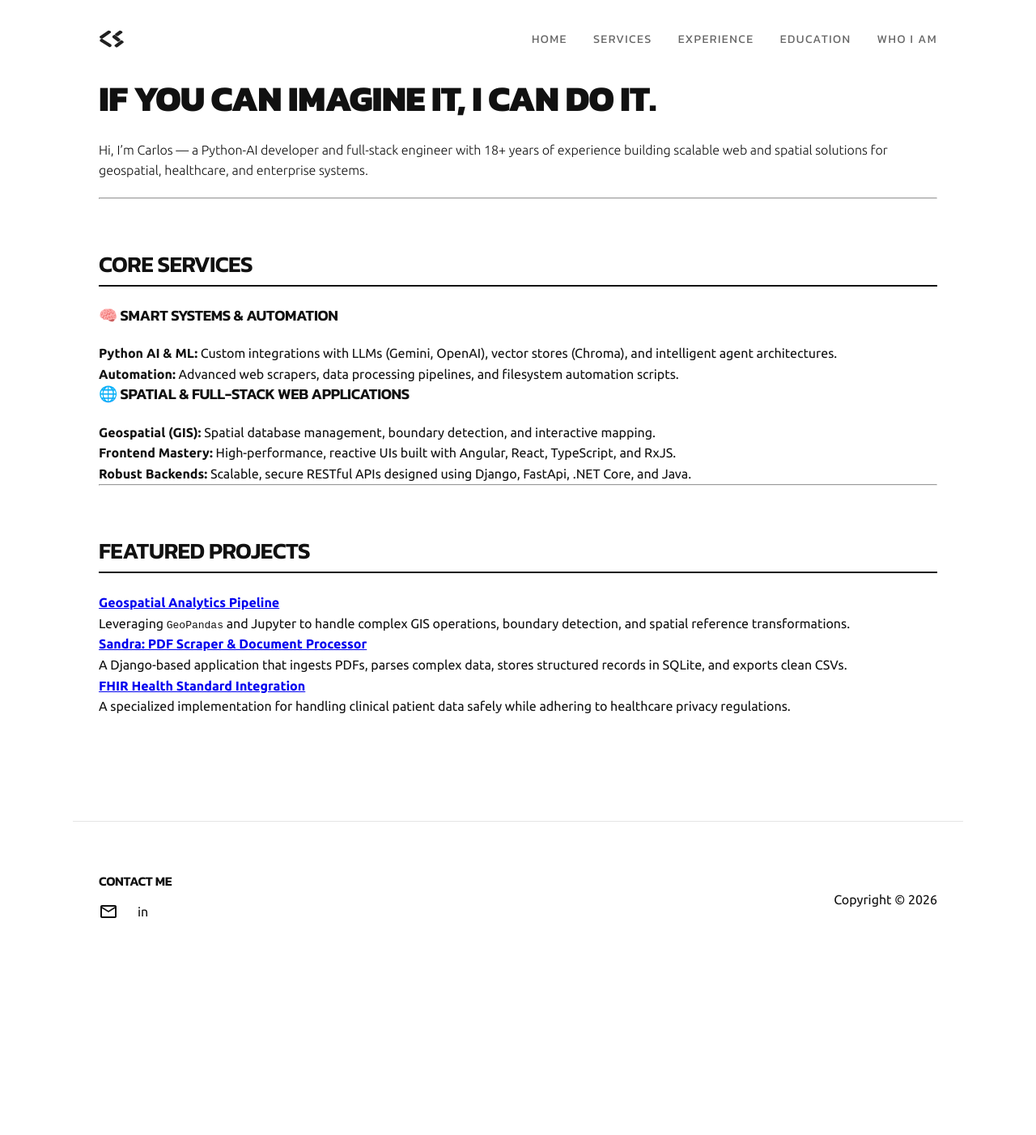
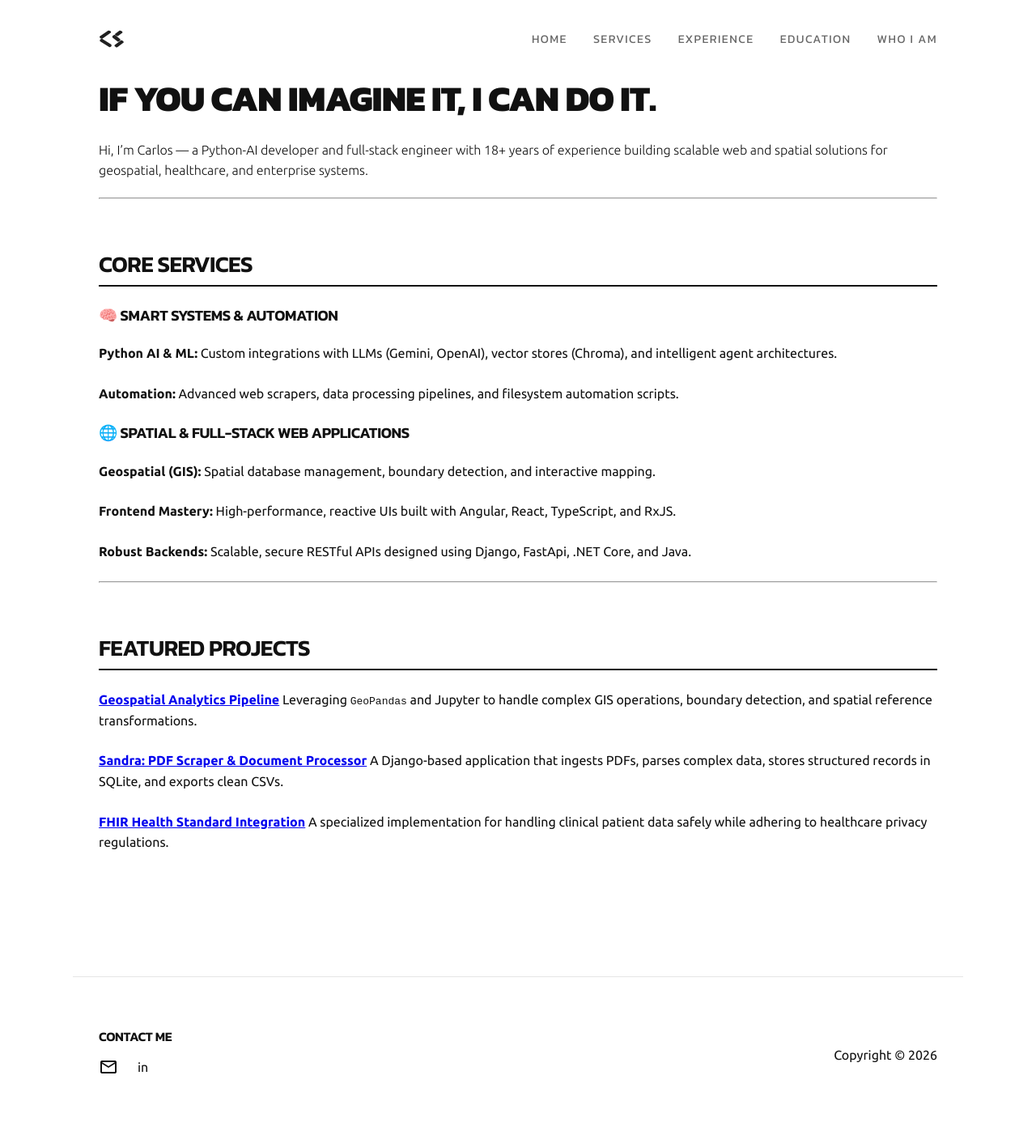
Before and after one commit to carlosa-suarez/portfolio, a Jekyll site: the page built from index.md, in a window 1280 px wide. Shown: the whole page at 81% size. Built offline with Jekyll 4.4.1, drawn with Linux system fonts in a browser that asks for light colours; some web fonts are replaced; before the commit the page ends 1210 px from its top, so only the background shows below that.

Commit message:
Fixed nav anchors and css lists

```diff
--- a/assets/css/style.css
+++ b/assets/css/style.css
@@ -314,3 +314,25 @@
     .card span { margin-left: 0; }
     footer { flex-direction: column; gap: 2rem; text-align: center; }
 }
+
+/* ==========================================================================
+   7. JEKYLL MARKDOWN LIST ALIGNMENT PATCH
+   ========================================================================== */
+main ul {
+    list-style: none;
+    padding-left: 0;
+    margin-top: 1rem;
+}
+
+main li {
+    margin-bottom: 1.5rem;
+    position: relative;
+    padding-left: 0;
+}
+
+/* Optional: Add a subtle minimalist dash indicator instead of a bulky bullet */
+main #featured-projects + ul li::before {
+    content: "— ";
+    color: var(--text-muted);
+    margin-right: 0.5rem;
+}
```
Also changed, not shown: index.md (+10 -13 lines).
